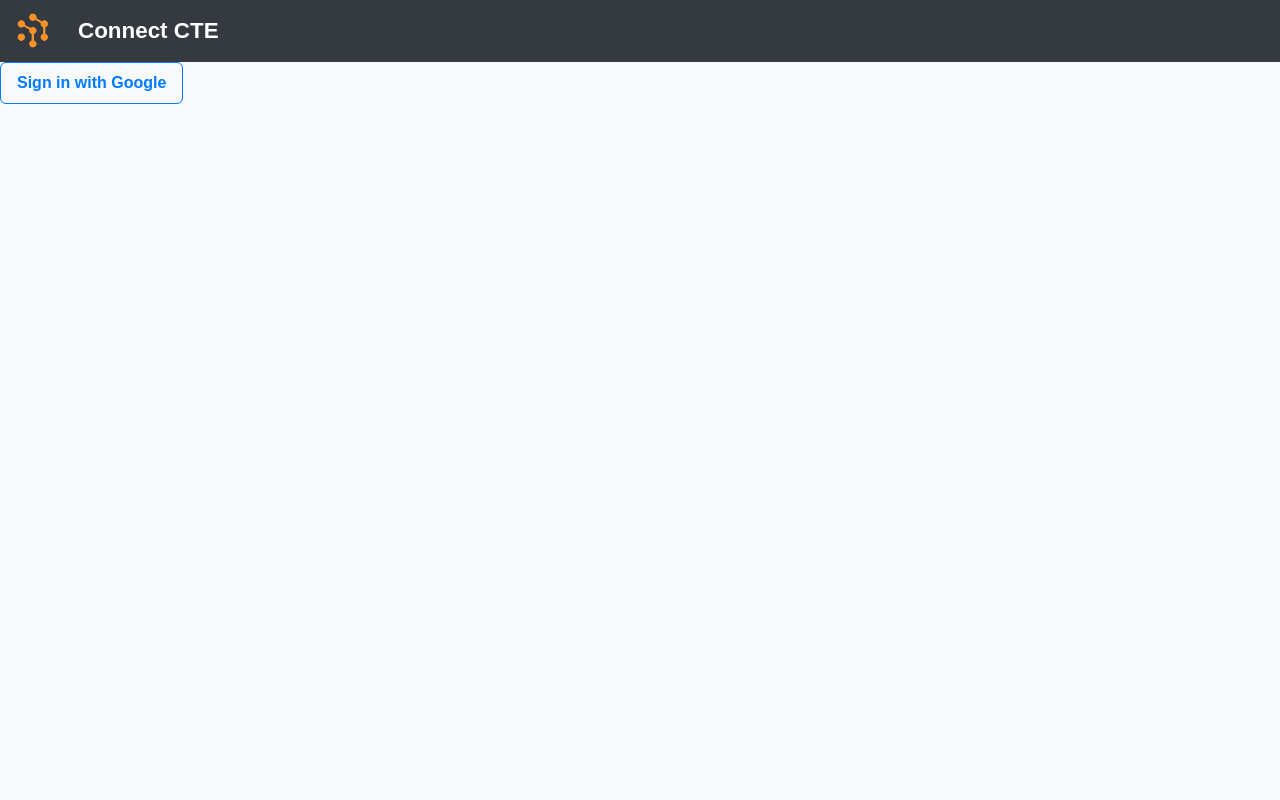
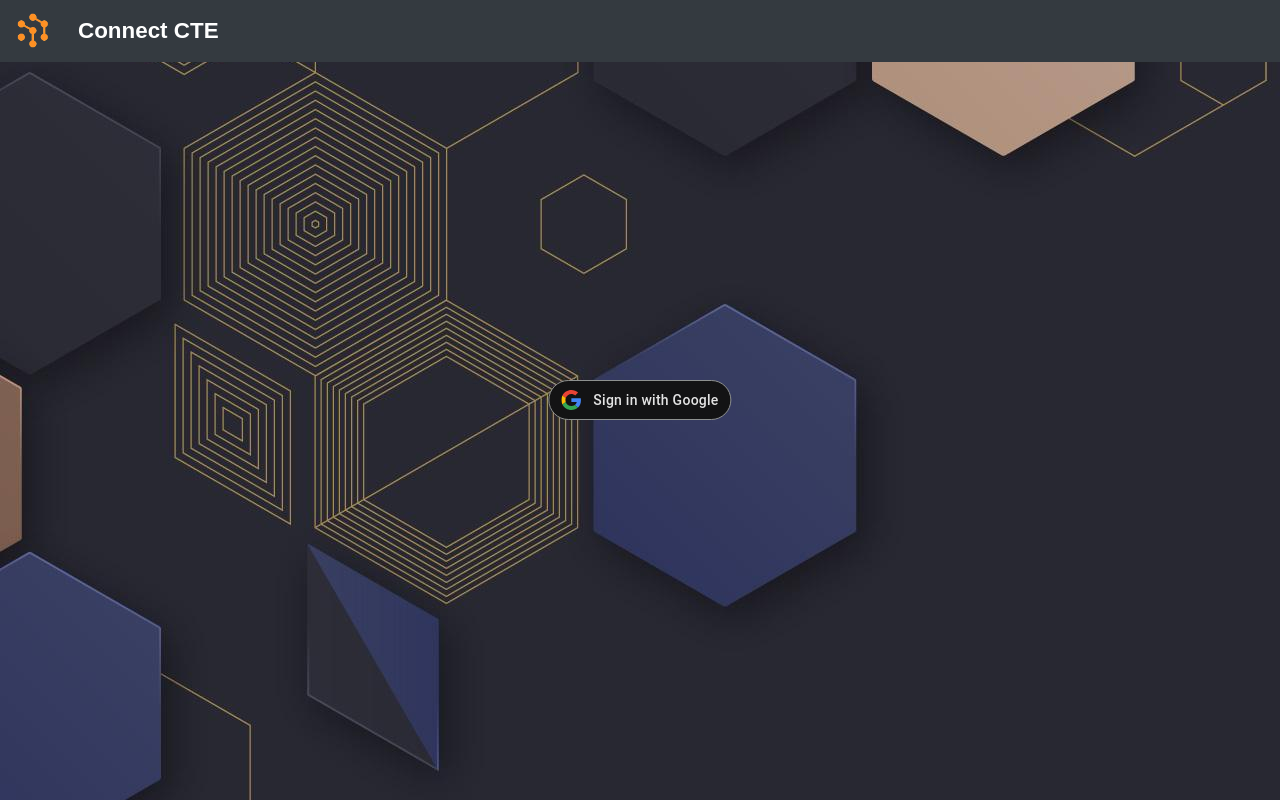
Before and after one commit to JuneKim0712/ConnectCTE, a website: page public/index.html in a window 1280 px wide. Drawn offline with nearby package versions, Linux system fonts and the light colour scheme; some packages are replaced by stand-ins of ours; no server answers.

Commit message:
added google sign in and background img

```diff
--- /dev/null
+++ b/public/index-style.css
@@ -0,0 +1,119 @@
+body {
+    background-image: url("asset/background.png")
+  }
+section {
+  margin: 0;
+  position: absolute;
+  top: 50%;
+  left: 50%;
+  -ms-transform: translate(-50%, -50%);
+  transform: translate(-50%, -50%);
+}
+.gsi-material-button {
+  -moz-user-select: none;
+  -webkit-user-select: none;
+  -ms-user-select: none;
+  -webkit-appearance: none;
+  background-color: #131314;
+  background-image: none;
+  border: 1px solid #747775;
+  -webkit-border-radius: 20px;
+  border-radius: 20px;
+  -webkit-box-sizing: border-box;
+  box-sizing: border-box;
+  color: #e3e3e3;
+  cursor: pointer;
+  font-family: 'Roboto', arial, sans-serif;
+  font-size: 14px;
+  height: 40px;
+  letter-spacing: 0.25px;
+  outline: none;
+  overflow: hidden;
+  padding: 0 12px;
+  position: relative;
+  text-align: center;
+  -webkit-transition: background-color .218s, border-color .218s, box-shadow .218s;
+  transition: background-color .218s, border-color .218s, box-shadow .218s;
+  vertical-align: middle;
+  white-space: nowrap;
+  width: auto;
+  max-width: 400px;
+  min-width: min-content;
+  border-color: #8e918f;
+}
+
+.gsi-material-button .gsi-material-button-icon {
+  height: 20px;
+  margin-right: 12px;
+  min-width: 20px;
+  width: 20px;
+}
+
+.gsi-material-button .gsi-material-button-content-wrapper {
+  -webkit-align-items: center;
+  align-items: center;
+  display: flex;
+  -webkit-flex-direction: row;
+  flex-direction: row;
+  -webkit-flex-wrap: nowrap;
+  flex-wrap: nowrap;
+  height: 100%;
+  justify-content: space-between;
+  position: relative;
+  width: 100%;
+}
+
+.gsi-material-button .gsi-material-button-contents {
+  -webkit-flex-grow: 1;
+  flex-grow: 1;
+  font-family: 'Roboto', arial, sans-serif;
+  font-weight: 500;
+  overflow: hidden;
+  text-overflow: ellipsis;
+  vertical-align: top;
+}
+
+.gsi-material-button .gsi-material-button-state {
+  -webkit-transition: opacity .218s;
+  transition: opacity .218s;
+  bottom: 0;
+  left: 0;
+  opacity: 0;
+  position: absolute;
+  right: 0;
+  top: 0;
+}
+
+.gsi-material-button:disabled {
+  cursor: default;
+  background-color: #13131461;
+  border-color: #8e918f1f;
+}
+
+.gsi-material-button:disabled .gsi-material-button-state {
+  background-color: #e3e3e31f;
+}
+
+.gsi-material-button:disabled .gsi-material-button-contents {
+  opacity: 38%;
+}
+
+.gsi-material-button:disabled .gsi-material-button-icon {
+  opacity: 38%;
+}
+
+.gsi-material-button:not(:disabled):active .gsi-material-button-state,
+.gsi-material-button:not(:disabled):focus .gsi-material-button-state {
+  background-color: white;
+  opacity: 12%;
+}
+
+.gsi-material-button:not(:disabled):hover {
+  -webkit-box-shadow: 0 1px 2px 0 rgba(60, 64, 67, .30), 0 1px 3px 1px rgba(60, 64, 67, .15);
+  box-shadow: 0 1px 2px 0 rgba(60, 64, 67, .30), 0 1px 3px 1px rgba(60, 64, 67, .15);
+}
+
+.gsi-material-button:not(:disabled):hover .gsi-material-button-state {
+  background-color: white;
+  opacity: 8%;
+}
--- a/public/index.html
+++ b/public/index.html
@@ -4,10 +4,9 @@
   <meta charset="UTF-8">
   <meta name="viewport" content="width=device-width, initial-scale=1.0">
   <title>Welcome to Firebase Hosting</title>
-  <!-- Include Bootstrap CSS -->
   <link rel="stylesheet" href="https://cdn.jsdelivr.net/npm/bootstrap@4.4.1/dist/css/bootstrap.min.css" integrity="sha384-Vkoo8x4CGsO3+Hhxv8T/Q5PaXtkKtu6ug5TOeNV6gBiFeWPGFN9MuhOf23Q9Ifjh" crossorigin="anonymous">
-  <!-- Include custom CSS -->
   <link rel="stylesheet" href="styles.css">
+  <link rel="stylesheet" href="index-style.css">
 </head>
 <body>
     <nav class="navbar navbar-expand-lg navbar-dark bg-dark">
@@ -23,9 +22,22 @@
           </ul>
         </ul>
       </nav>
-      <section id="whenSignedOut" hidden="false">
-        <button id="signInBtn" class="btn btn-outline-primary">Sign in with Google</button>
-      </section>
+      <section>
+      <button class="gsi-material-button">
+        <div class="gsi-material-button-content-wrapper">
+          <div class="gsi-material-button-icon">
+            <svg version="1.1" xmlns="http://www.w3.org/2000/svg" viewBox="0 0 48 48" xmlns:xlink="http://www.w3.org/1999/xlink" style="display: block;">
+              <path fill="#EA4335" d="M24 9.5c3.54 0 6.71 1.22 9.21 3.6l6.85-6.85C35.9 2.38 30.47 0 24 0 14.62 0 6.51 5.38 2.56 13.22l7.98 6.19C12.43 13.72 17.74 9.5 24 9.5z"></path>
+              <path fill="#4285F4" d="M46.98 24.55c0-1.57-.15-3.09-.38-4.55H24v9.02h12.94c-.58 2.96-2.26 5.48-4.78 7.18l7.73 6c4.51-4.18 7.09-10.36 7.09-17.65z"></path>
+              <path fill="#FBBC05" d="M10.53 28.59c-.48-1.45-.76-2.99-.76-4.59s.27-3.14.76-4.59l-7.98-6.19C.92 16.46 0 20.12 0 24c0 3.88.92 7.54 2.56 10.78l7.97-6.19z"></path>
+              <path fill="#34A853" d="M24 48c6.48 0 11.93-2.13 15.89-5.81l-7.73-6c-2.15 1.45-4.92 2.3-8.16 2.3-6.26 0-11.57-4.22-13.47-9.91l-7.98 6.19C6.51 42.62 14.62 48 24 48z"></path>
+              <path fill="none" d="M0 0h48v48H0z"></path>
+            </svg>
+          </div>
+          <span class="gsi-material-button-contents">Sign in with Google</span>
+        </div>
+      </button>
+    </section>
 <script defer src="/__/firebase/10.8.0/firebase-app-compat.js"></script>
 <script defer src="/__/firebase/10.8.0/firebase-auth-compat.js"></script>
 <script defer src="/__/firebase/10.8.0/firebase-firestore-compat.js"></script>
--- a/public/script.js
+++ b/public/script.js
@@ -1,20 +1,16 @@
 const auth = firebase.auth()
 
 // Elements
-const elements = {
-  whenSignedOut: document.getElementById('whenSignedOut'),
-  signInBtn: document.getElementById('signInBtn')
-}
+const signInBtn = document.querySelector('.gsi-material-button');
 
 // Firebase Auth & Providers
 const provider = new firebase.auth.GoogleAuthProvider()
 
 // Event listeners
-elements.signInBtn.onclick = () => auth.signInWithRedirect(provider)
+signInBtn.onclick = () => auth.signInWithRedirect(provider)
 
 auth.onAuthStateChanged(user => {
   if (user) {
     window.location.href = '/home.html'
   }
-  elements.whenSignedOut.hidden = false
 })
--- a/public/styles.css
+++ b/public/styles.css
@@ -9,7 +9,6 @@ body {
     font-size: 16px;
     line-height: 1.6;
     color: #333;
-    background-color: #f8f9fa;
     overflow-x: hidden; /* Prevent horizontal scroll */
 }
 
@@ -22,6 +21,7 @@ body {
     max-width: 90%; /* Increased max-width for wider container */
     margin: 0 auto;
     padding: 10px; /* Reduced padding */
+    white-space: nowrap;
 }
 
 .btn-primary {
```
Also changed, not shown: public/home.html (+2 -2 lines), public/asset/background.png (added).
